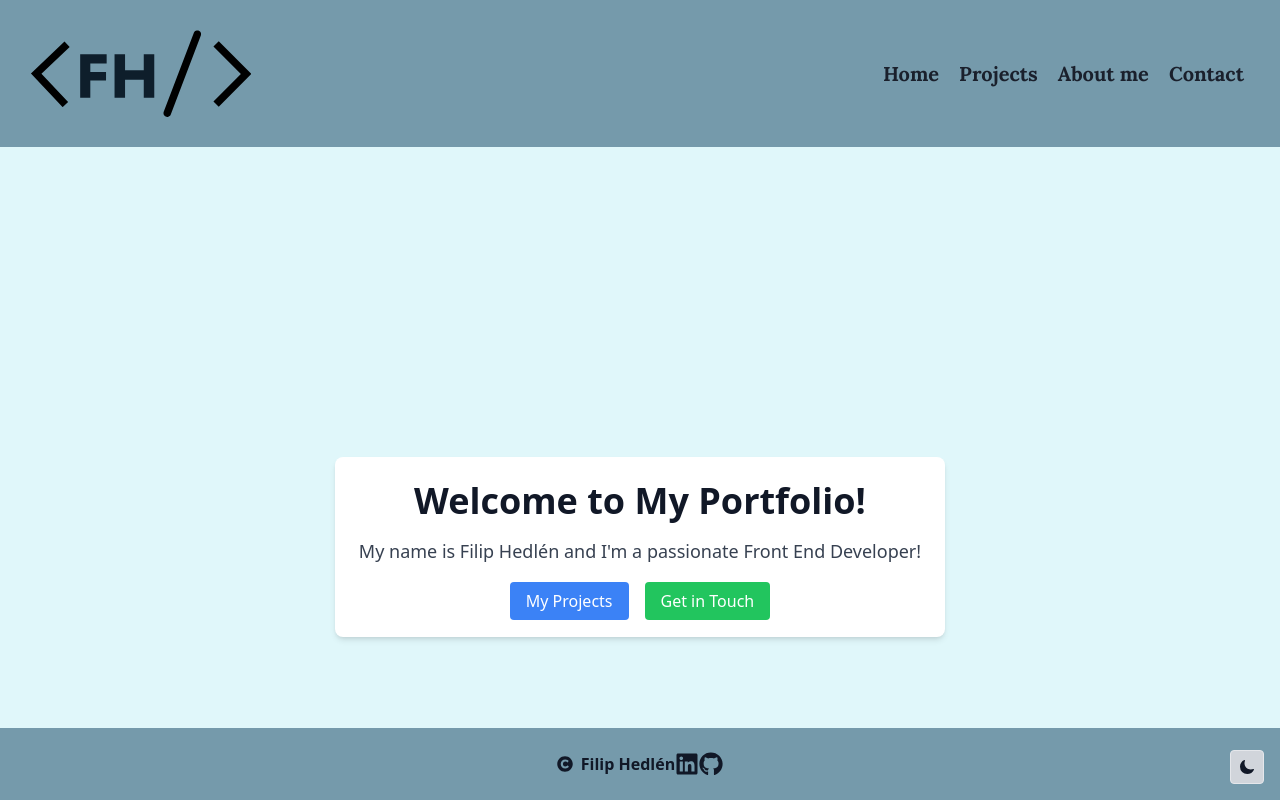
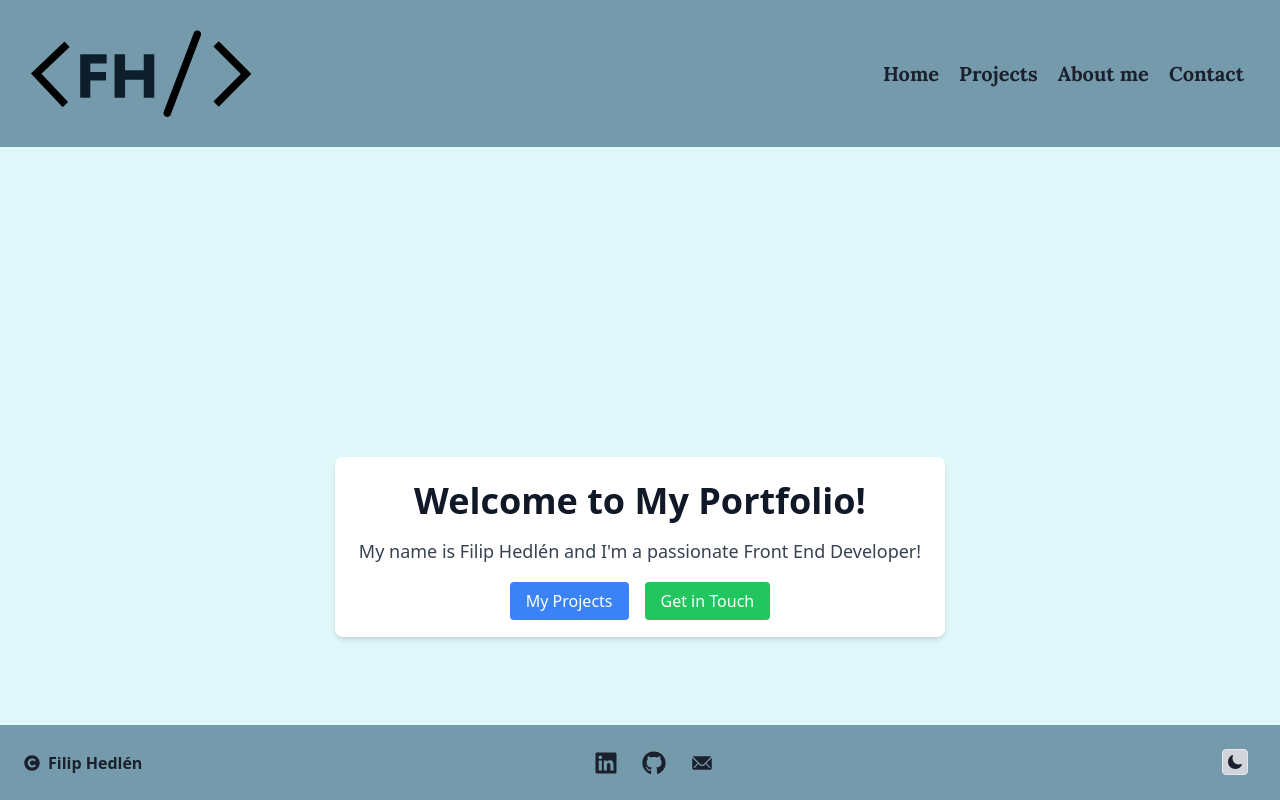
Before and after one commit to FilipHedlen/Portfolio-new, a React (Vite) app in the folder Portfolio-new/: page / in a window 1280 px wide. Shown: the top 800 px of the page. Built offline with nearby package versions, Linux system fonts and the light colour scheme.

Commit message:
Some changes to the footer, added mail link, switched positions for the dark toggle, added more tailwind config, changed some layout config

```diff
--- a/Portfolio-new/src/components/DarkMode/DarkModeToggle.tsx
+++ b/Portfolio-new/src/components/DarkMode/DarkModeToggle.tsx
@@ -15,7 +15,7 @@ const DarkModeToggle: React.FC = () => {
   };
 
   return (
-    <button onClick={toggleDarkMode} className="fixed bottom-4 right-4 p-2 border rounded bg-gray-300 dark:bg-gray-700">
+    <button onClick={toggleDarkMode} className="p-1 border rounded bg-gray-300 dark:bg-gray-700">
       {darkMode ? <IoSunny /> : <IoMoon />}
     </button>
   );
--- a/Portfolio-new/src/components/Footer/Footer.tsx
+++ b/Portfolio-new/src/components/Footer/Footer.tsx
@@ -1,18 +1,40 @@
 import { FaCopyright, FaGithub, FaLinkedin } from "react-icons/fa";
+import { IoIosMail } from "react-icons/io";
+import DarkModeToggle from "../DarkMode/DarkModeToggle";
 
 const Footer = () => {
   return (
-    <footer className="bg-header/footer dark:bg-gray-800 font-bold p-6 fixed bottom-0 w-full flex justify-center">
-      <p className="text-gray-900 dark:text-gray-100 flex items-center">
+    <footer className="bg-header/footer dark:bg-header/footer-dark font-bold p-6 fixed bottom-0 w-full flex justify-between items-center">
+      <div className="text-dark-grey dark:text-light-grey flex items-center">
         <FaCopyright className="mr-2" /> Filip Hedlén
-      </p>
-      <a href="https://www.linkedin.com/in/filip-hedl%C3%A9n-04b489252/" target="_blank" rel="noopener noreferrer">
-        <FaLinkedin className="text-gray-900 dark:text-gray-100 text-2xl" />
-      </a>
-      <a href="https://github.com/FilipHedlen" target="_blank" rel="noopener noreferrer">
-        <FaGithub className="text-gray-900 dark:text-gray-100 text-2xl" />
-      </a>
+      </div>
 
+      <div className="flex space-x-6 mr-14">
+        <a
+          href="https://www.linkedin.com/in/filip-hedl%C3%A9n-04b489252/"
+          target="_blank"
+          rel="noopener noreferrer"
+        >
+          <FaLinkedin className="text-dark-grey dark:text-light-grey text-2xl" />
+        </a>
+        <a
+          href="https://github.com/FilipHedlen"
+          target="_blank"
+          rel="noopener noreferrer"
+        >
+          <FaGithub className="text-dark-grey dark:text-light-grey text-2xl" />
+        </a>
+        <a
+          href="mailto:filip.hedlen@gmail.com"
+          target="_blank"
+          rel="noopener noreferrer"
+        >
+          <IoIosMail className="text-dark-grey dark:text-light-grey text-2xl" />
+        </a>
+      </div>
+      <div className="mr-2">
+        <DarkModeToggle />
+      </div>
     </footer>
   );
 };
--- a/Portfolio-new/src/components/PageLayout/Layout.tsx
+++ b/Portfolio-new/src/components/PageLayout/Layout.tsx
@@ -1,17 +1,13 @@
 import { Outlet } from 'react-router-dom';
 import Header from '../Header/Header';
 import Footer from '../Footer/Footer';
-import DarkModeToggle from '../DarkMode/DarkModeToggle';
 
 const Layout = () => {
     return (
-        <div className="min-h-screen bg-primary-light dark:bg-gray-900 text-gray-900 dark:text-gray-100">
+        <div className="min-h-screen bg-primary-light dark:bg-gray-900 text-dark-grey dark:text-light-grey">
           <Header />
-          <main className="relative mb-20">
-            <Outlet />
-          </main>
+          <Outlet />
           <Footer />
-          <DarkModeToggle />
         </div>
     );
 };
--- a/Portfolio-new/tailwind.config.js
+++ b/Portfolio-new/tailwind.config.js
@@ -11,6 +11,7 @@ export default {
         'light-green': '#aaf683',
         'peach': '#FFD97D',
         'header/footer': '#759AAB',
+        'header/footer-dark': '#2d3748',
         'primary-light': '#e0f7fa',
         'primary-light-bg': '#f4eb97',
         'primary-dark-hover': '#a0aec0',
@@ -18,7 +19,6 @@ export default {
         'dark-grey': '#1a202c',
         'light-grey': '#f7fafc',
         'semi-light-grey': '#edf2f7',
-
       },
       fontFamily: {
         montserrat: ['Montserrat', 'sans-serif'],
```
